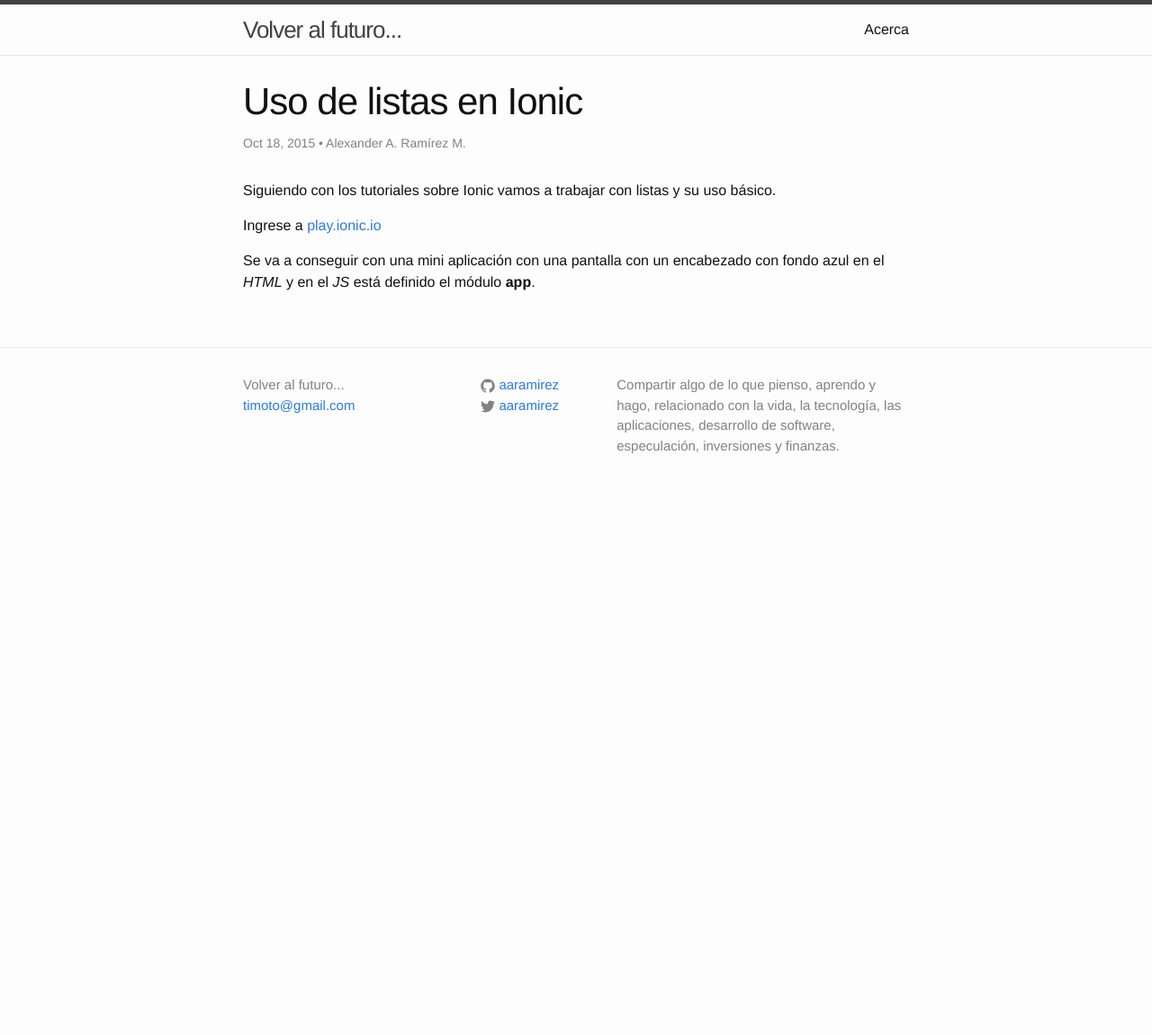
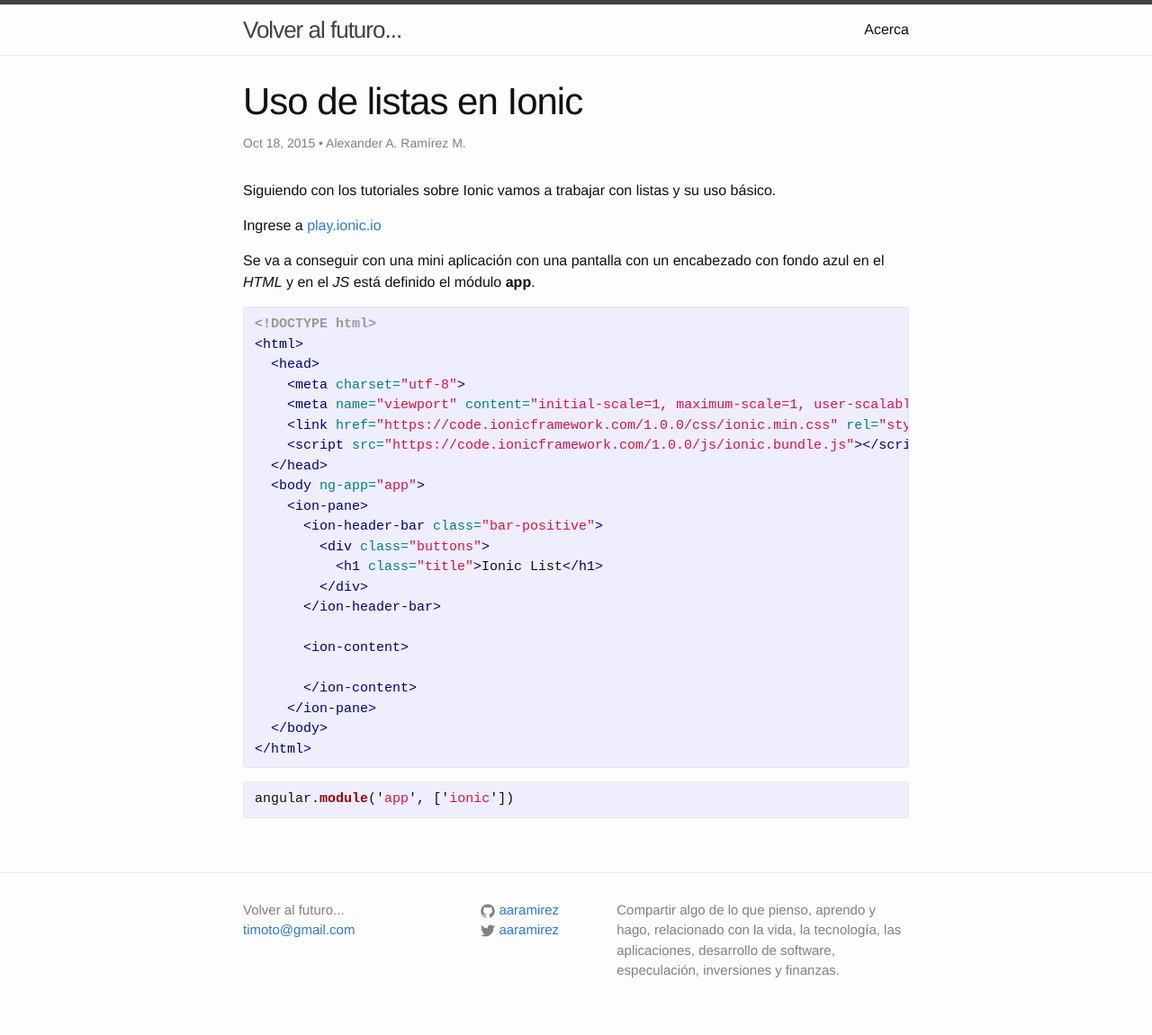
Before and after one commit to aaramirez/aaramirez.github.io, a Jekyll site: the page built from _posts/desarrollos/ionic/2015-10-18-ionic-basico-listas.markdown, in a window 1280 px wide. Shown: the whole page at 90% size. Built offline with Jekyll 4.4.1, drawn with Linux system fonts in a browser that asks for light colours; before the commit the page ends 900 px from its top, so only the background shows below that.

Commit message:
Añadir código

```diff
--- a/_posts/desarrollos/ionic/2015-10-18-ionic-basico-listas.markdown
+++ b/_posts/desarrollos/ionic/2015-10-18-ionic-basico-listas.markdown
@@ -8,3 +8,32 @@ Siguiendo con los tutoriales sobre Ionic vamos a trabajar con listas y su uso b
 Ingrese a [play.ionic.io](http://play.ionic.io/app/d5fde9db2473)
 
 Se va a conseguir con una mini aplicación con una pantalla con un encabezado con fondo azul en el *HTML* y en el *JS* está definido el módulo __app__.
+
+{% highlight html %}
+<!DOCTYPE html>
+<html>
+  <head>
+    <meta charset="utf-8">
+    <meta name="viewport" content="initial-scale=1, maximum-scale=1, user-scalable=no, width=device-width">
+    <link href="https://code.ionicframework.com/1.0.0/css/ionic.min.css" rel="stylesheet">
+    <script src="https://code.ionicframework.com/1.0.0/js/ionic.bundle.js"></script>
+  </head>
+  <body ng-app="app">
+    <ion-pane>
+      <ion-header-bar class="bar-positive">
+        <div class="buttons">
+          <h1 class="title">Ionic List</h1>
+        </div>
+      </ion-header-bar>
+
+      <ion-content>
+
+      </ion-content>
+    </ion-pane>
+  </body>
+</html>
+{% endhighlight %}
+
+{% highlight js %}
+angular.module('app', ['ionic'])
+{% endhighlight %}
```
